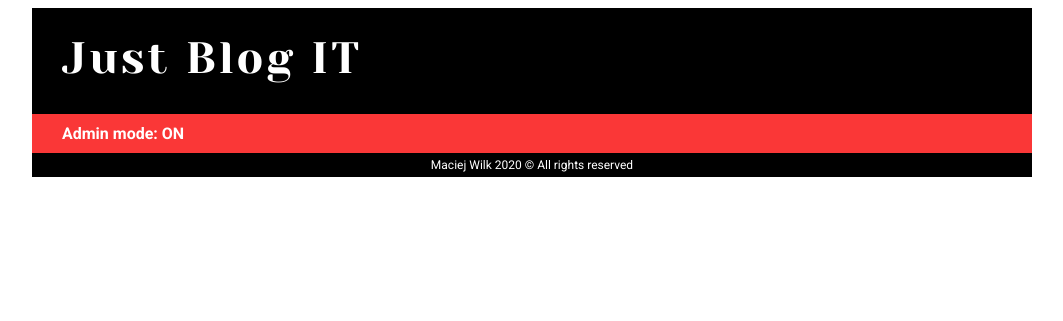
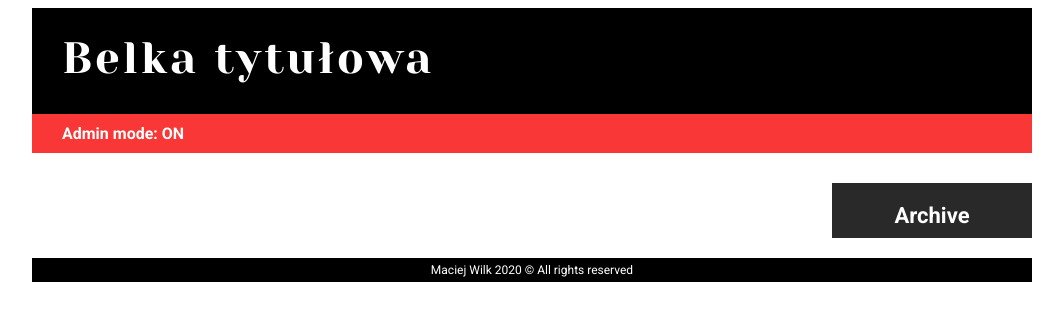
Before and after one commit to mcwilk/Blog-app, a Django app: template blog_app/templates/blog_app/index.html in a window 1280 px wide. Shown: the top 321 px of the page, without its empty margins (108-1171 px from the left). Run offline with Django 3.2, Linux system fonts and the light colour scheme; the template is opened without the code that fills it, so the values that code supplies are empty.

Commit message:
index template modification

```diff
--- a/blog_app/static/blog_app/style.css
+++ b/blog_app/static/blog_app/style.css
@@ -29,55 +29,58 @@ body
     padding: 10px 0px 10px 30px;
 }
 
-#post
+#leftside
 {
     float: left;
-    width: 800px;
-    background-color: rgb(83, 83, 83);
     color: white;
-    margin: 30px 20px 0px 0px;
-    text-align: justify;
-    padding: 0px 30px 20px 30px;
-    font-size: 15px;
-    box-shadow: 7px 7px #252525
+    width: 780px;
+    margin: 30px 20px 20px 0px;
 }
 
-#title
+#rightside
 {
     float: left;
-    width: 700px;
-    font-size: 25px;
+    background-color: rgb(41, 41, 41);
+    color: white;
+    width: 200px;
+    margin: 30px 0px 20px 0px ;
+}
+
+.post
+{
+    background-color: rgb(83, 83, 83);
+    margin: 0px 0px 20px 0px;
+    padding: 20px 20px 20px 20px;
+    box-shadow: 7px 7px #252525;
+}
+
+
+.title
+{
+    font-size: 22px;
     font-weight: bold;
-    padding: 20px 0px 10px 0px;
     border-bottom: 1px solid white;
 }
 
-#date
+.title span
 {
-    float: left;
-    width: 100px;
-    text-align: right;
+    float: right;
     font-size: 15px;
     font-weight: bold;
     font-style: italic;
-    padding: 31px 0px 10px 0px;
-    border-bottom: 1px solid white;
+    padding-top: 7px;
 }
 
-#content
+.content
 {
-    padding-top: 80px;
+    clear: both;
+    padding-top: 15px;
+    text-align: justify;
 }
 
 #archive
 {
-    float: left;
-    background-color: rgb(41, 41, 41);
-    color: white;
     font-weight: bold;
-    margin-bottom: 20px;
-    width: 120px;
-    margin-top: 30px;
     text-align: center;
 }
 
@@ -85,19 +88,19 @@ body
 {
     padding-top: 20px;
     margin-bottom: 10px;
-    font-size: 20px;
+    font-size: 22px;
 }
 
 .year
 {
     padding: 10px 0px 10px 0px;
-    font-size: 17px;
+    font-size: 18px;
     margin: 0px 8px 8px 8px;
 }
 
 .year:hover
 {
-    background-color: rgb(54, 54, 54);
+    background-color: rgb(90, 90, 90);
     cursor: pointer;
 }
 
@@ -109,5 +112,4 @@ body
     padding: 5px;
     font-size: 12px;
     text-align: center;
-    margin-top: 0px;
 }
--- a/blog_app/templates/blog_app/base.html
+++ b/blog_app/templates/blog_app/base.html
@@ -3,7 +3,7 @@
 <html lang="pl">
 <head>
 	<meta charset="utf-8" />
-	<title>MW Blog</title>
+	<title>Tytuł</title>
 	<meta name="description" content="Blog project made with Django." />
 	<meta name="keywords" content="Django, project, blog, Python, backend, frontend, framework, programming, web development" />
 	<meta http-equiv="X-UA-Compatible" content="IE=edge,chrome=1" />
@@ -19,7 +19,7 @@
 	<div id="container">
 
 		<div id="topbar">
-			Just Blog IT
+			Belka tytułowa
 		</div>
 
 		<div id="adminbar">
--- a/blog_app/templates/blog_app/index.html
+++ b/blog_app/templates/blog_app/index.html
@@ -1,32 +1,34 @@
 {% extends 'blog_app/base.html' %}
 
 {% block content %}
+    <div id="leftside">
+
         {% for post in post_list %}
-        <div id="post">
-            <div id="title">
+            <div class="post">
+
+                    <div class="title">
                         {{ post.title }}
+                        <span>{{ post.publication_date|date:'d-m-Y' }}</span>
                     </div>
 
-            <div id="date">
-                {{ post.publication_date|date:'d-m-Y' }}
-            </div>
-
-            <div id="content">
+                    <div class="content">
                         {{post.text|truncatechars:1000}}
                     </div>
 
             </div>
+        {% endfor %}
 
-        {% if post.id == last_post_id %}
+    </div>
+
+    <div id="rightside">
         <div id="archive">
             <div id="archive_title">Archive</div>
-            <div class="year">2020</div>
-            <div class="year">2019</div>
-            <div class="year">2018</div>
-            <div class="year">2017</div>
-            <div class="year">2016</div>
+            {% for year in unique_years %}
+                <div class="year">
+                    {{ year }}
                 </div>
-        {% endif %}
+            {% endfor %}
+        </div>
+    </div>
 
-    {% endfor %}
 {% endblock %}
--- a/blog_app/views.py
+++ b/blog_app/views.py
@@ -3,6 +3,6 @@ from django.utils import timezone
 from .models import Post
 
 def index(request):
-    post_list = Post.objects.filter(publication_date__lte=timezone.now()).order_by('-publication_date')[:5]
-    last_post_id = post_list[0].id
-    return render(request, 'blog_app/index.html', {'post_list': post_list, 'last_post_id': last_post_id})
+    post_list = Post.objects.filter(publication_date__lte=timezone.now()).order_by('-publication_date')[:3]
+    unique_years = sorted([d.year for d in Post.objects.all().datetimes('publication_date', 'year')], reverse=True)
+    return render(request, 'blog_app/index.html', {'post_list': post_list, 'unique_years': unique_years})
```
Lines whose indentation alone changed are shown as unchanged.
